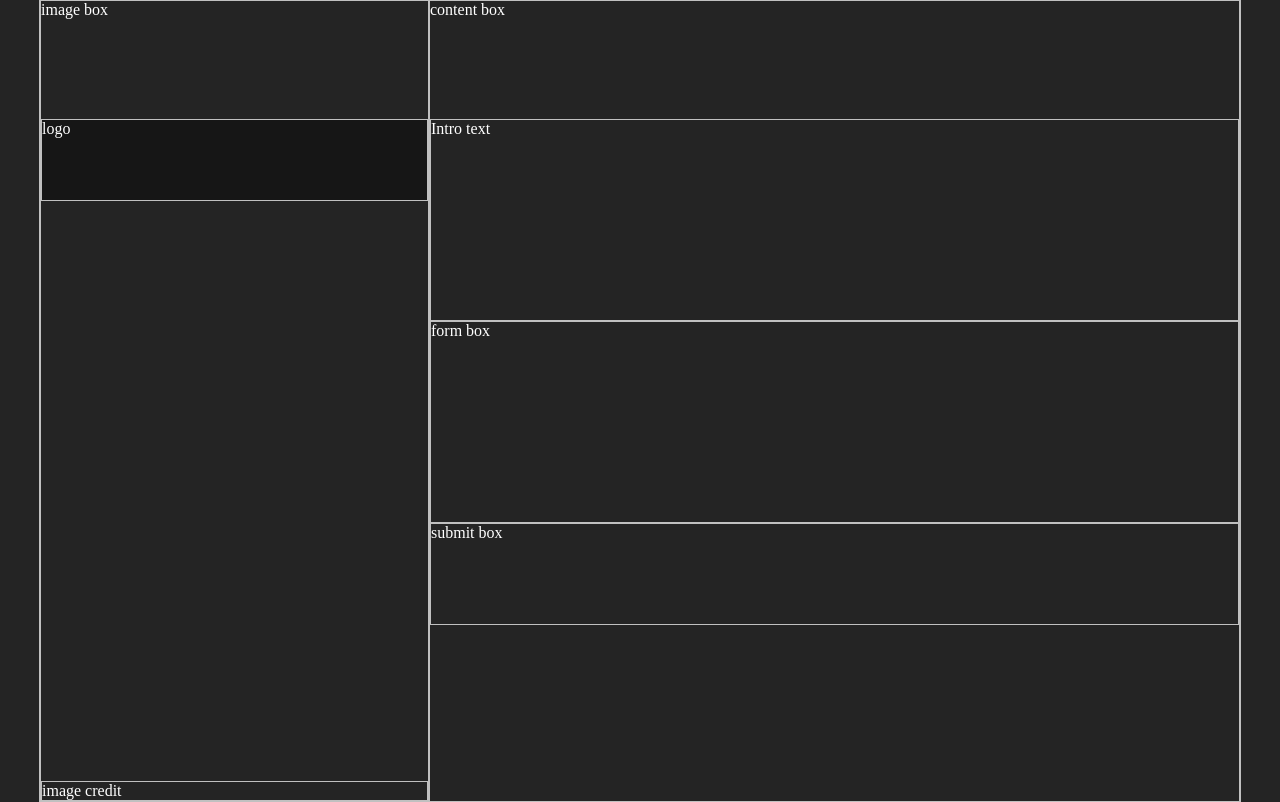
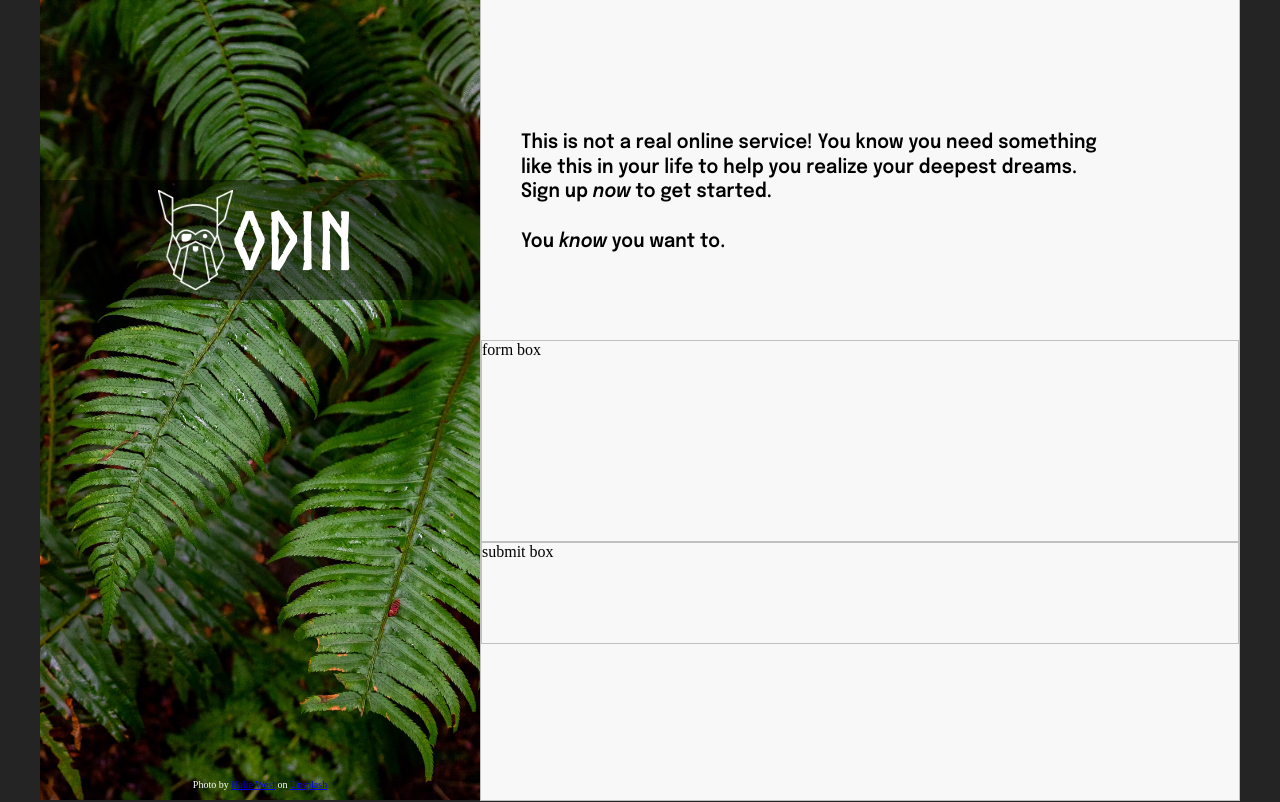
Before and after one commit to LQ85i/project-5, a plain HTML site: page index.html in a window 1280 px wide. Drawn offline with Linux system fonts and the light colour scheme.

Commit message:
Add finalized left section. Add introtext for right section.

```diff
--- a/index.html
+++ b/index.html
@@ -6,15 +6,20 @@
     <meta name="viewport" content="width=device-width, initial-scale=1.0">
     <title>Project-5</title>
     <link rel="stylesheet" href="styles.css">
-</head>
+    <link rel="preconnect" href="https://fonts.googleapis.com">
+    <link rel="preconnect" href="https://fonts.gstatic.com" crossorigin>
+    <link href="https://fonts.googleapis.com/css2?family=Epilogue:ital,wght@0,400;0,500;0,600;0,700;1,500;1,600&display=swap" rel="stylesheet">
 <body>
     <div class="container">
-        <div class="imgbox">image box
-            <div class="logo">logo</div>
-            <div class="imgcredit">image credit</div>
+        <div class="imgbox">
+            <div class="logo">
+                <img class="logoimg" src="odin-lined.png" alt="">
+                <div class="logotext">ODIN</div>
+            </div>
+            <div class="imgcredit">Photo by <a href="https://unsplash.com/photos/25xggax4bSA">Halie West</a> on <a href="https://unsplash.com/">Unsplash</a></div>
         </div>
-        <div class="contentbox">content box
-            <div class="introtext">Intro text</div>
+        <div class="contentbox">
+            <div class="introtext">This is not a real online service! You know you need something like this in your life to help you realize your deepest dreams.<br>Sign up <i>now</i> to get started. <br><br>You <i>know</i> you want to.</div>
             <div class="formbox">form box</div>
             <div class="submitbox">submit box</div>
         </div>
--- a/styles.css
+++ b/styles.css
@@ -1,3 +1,9 @@
+@font-face {
+    font-family: "Norse-Bold";
+    src: url(Norse-Bold.otf);
+}
+
+
 body {
     background-color: rgb(36, 36, 36);
     margin:0;
@@ -13,7 +19,6 @@ body {
     min-height: 800px;
     max-height: 800px;
     margin: auto;
-    border: 1px solid rgb(192, 192, 192);
     color:white;
 }
 
@@ -22,25 +27,57 @@ body {
     flex-direction: column;
     min-height: 800px;
     max-height: 800px;
-    min-width: 387px;
-    max-width: 387px;
+    min-width: 440px;
+    max-width: 440px;
     flex:1;
     justify-content: space-between;
-    border: 1px solid rgb(192, 192, 192);
+    background-image: url("halie-west-25xggax4bSA-unsplash.jpg");
+    background-size: cover;
+    background-position-x: -60px;
 }
 
 .logo {
-    margin-top: 100px;
-    margin-bottom: auto;
-    min-height: 80px;
-    max-height: 80px;
-    border: 1px solid rgb(192, 192, 192);
-    background-color: rgb(22, 22, 22);
+    display: flex;
+    margin-top: 180px;
+    min-height: 120px;
+    max-height: 120px;
+    max-width: 440px;
+    min-width: 440px;
+    background-color: rgba(0, 0, 0, 0.45);
+    position: absolute;
+
+}
+
+.logoimg {
+    display: flex;
+    margin: auto;
+    max-width: 100px;
+    max-height: 100px;
+    margin-left: 118px;
+}
+
+.logotext {
+    display: flex;
+    flex:1;
+    align-items: center;
+    justify-content: left;
+    font-family: "Norse-Bold";
+    font-size: 80px;
+    margin-right: 135px;
 }
 
 .imgcredit {
-    border: 1px solid rgb(192, 192, 192);
+    margin-bottom: 10px;
+    margin-top: auto;
+    text-align: center;
+    font-size: 10px;
 }
+
+.imgcredit a:visited {
+    text-decoration: none;
+    color: white;
+}
+
 
 .contentbox {
     display: flex;
@@ -49,13 +86,23 @@ body {
     min-height: 800px;
     max-height: 800px;
     border: 1px solid rgb(192, 192, 192);
+    background-color: rgb(248, 248, 248);
+    color: black;
 }
 
 .introtext {
     min-height: 200px;
     max-height: 200px;
-    margin-top: 100px;
-    border: 1px solid rgb(192, 192, 192);
+    margin-top: 140px;
+
+    font-family: 'Epilogue', sans-serif;
+    font-weight: 600;
+    font-size: 18px;
+    transform: scale(1,1.1);
+    line-height: 125%;
+    letter-spacing: 0.2px;
+    margin-left: 40px;
+    margin-right: 130px;;
 }
 
 .formbox {
```
